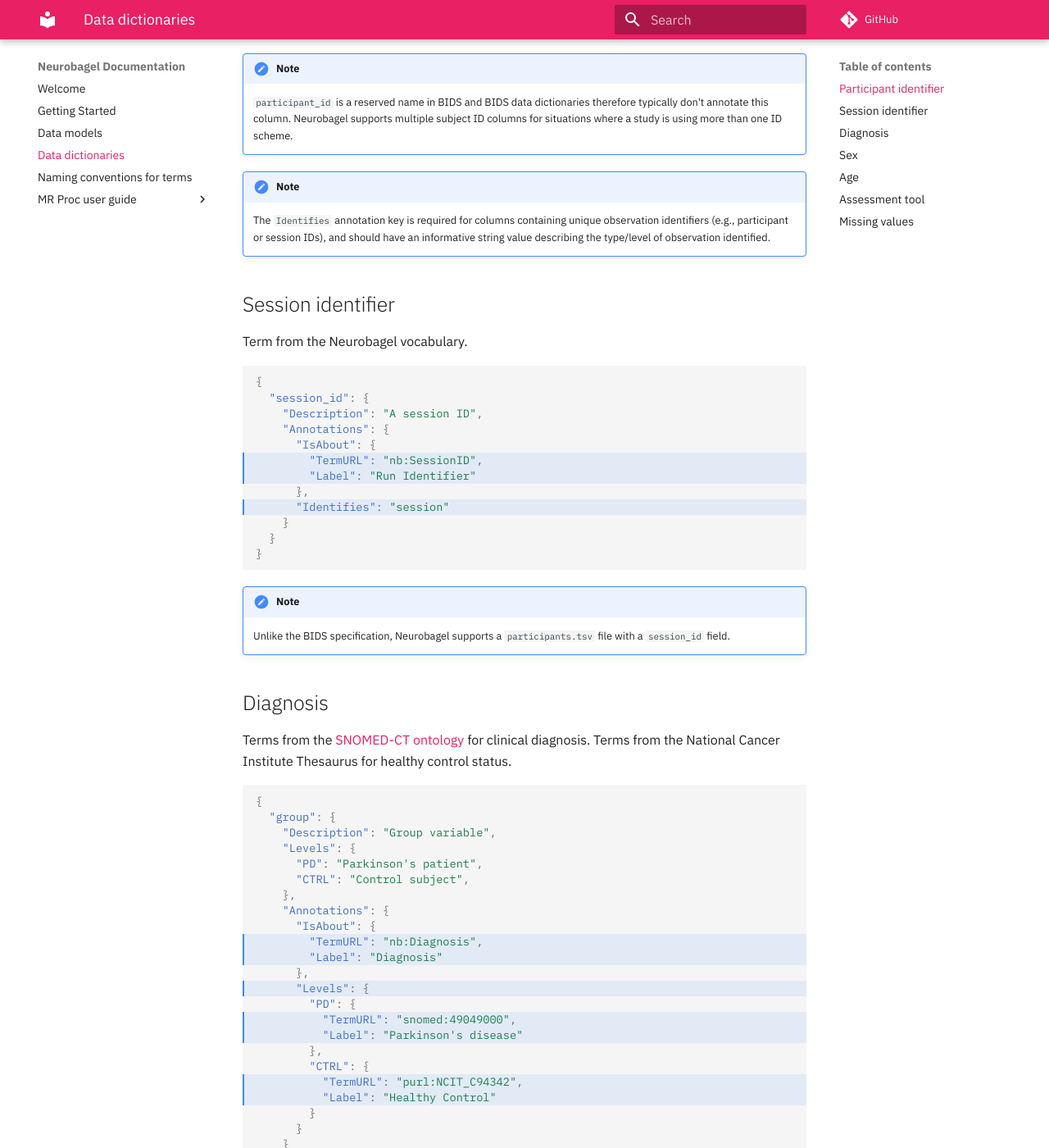
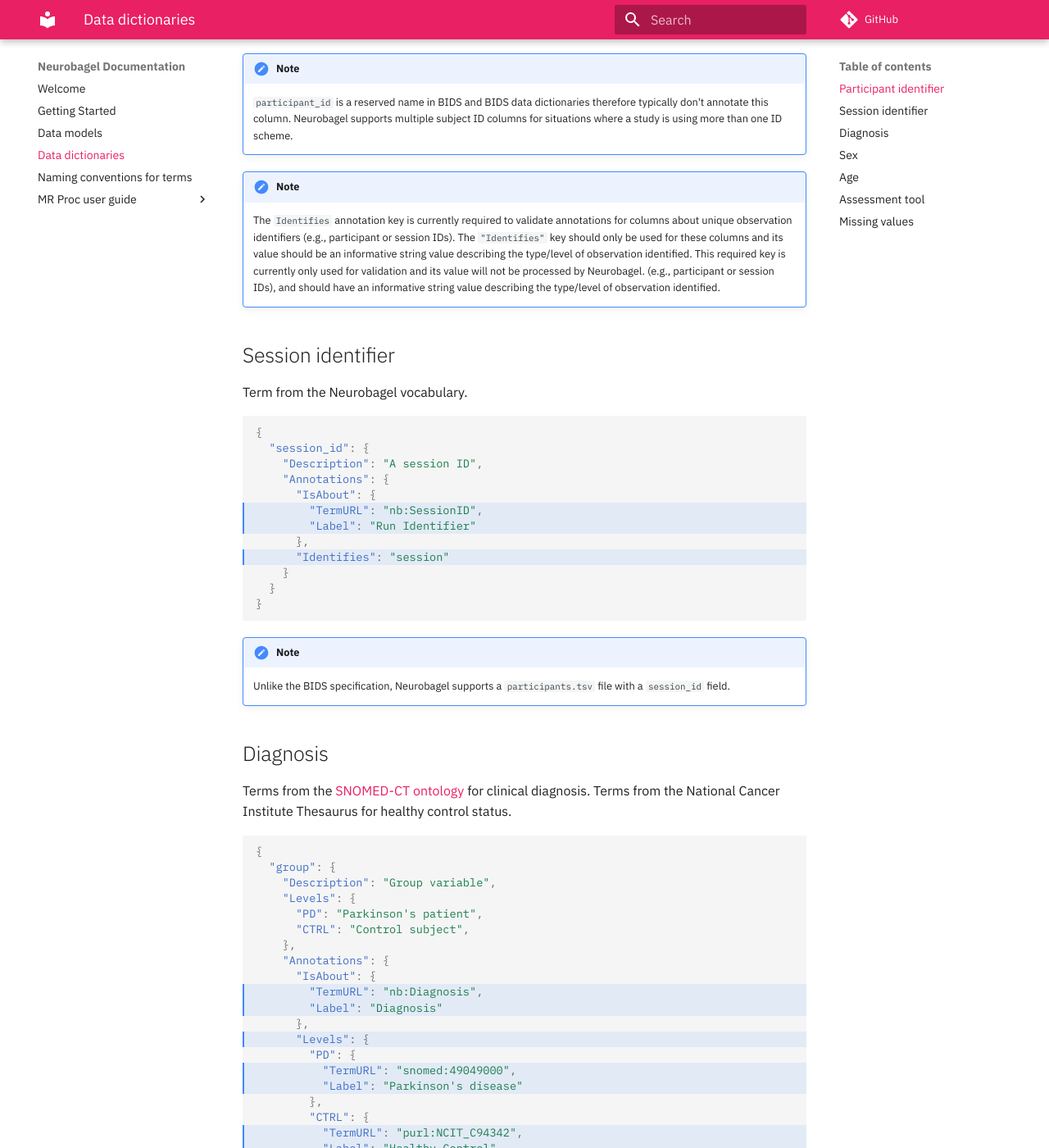
Before and after one commit to neurobagel/documentation, an MkDocs documentation site: the page built from docs/dictionaries.md, in a window 1280 px wide and 1400 px high, scrolled down 1276 px. Shown: the whole window at 82% size. Built offline with MkDocs 1.6.1 and Material for MkDocs 9.7.7, drawn with Linux system fonts in a browser that asks for light colours; comment, search, counter and statistics services are not loaded; some of the changed text lies outside the part shown.

Commit message:
Apply suggestions from code review
Co-authored-by: Sebastian Urchs <surchs@users.noreply.github.com>

```diff
--- a/docs/dictionaries.md
+++ b/docs/dictionaries.md
@@ -57,7 +57,11 @@
     one ID scheme.
 
 !!! note
-    The `Identifies` annotation key is required for columns containing unique observation identifiers
+    The `Identifies` annotation key is currently required to validate annotations for columns about unique
+    observation identifiers  (e.g., participant or session IDs). The `"Identifies"` key should only be used for these
+    columns and its value should be an informative string value describing the type/level of observation
+    identified. This required key is currently only used for validation and its value will not be processed by
+    Neurobagel.
     (e.g., participant or session IDs), and should have an informative string value
     describing the type/level of observation identified.
 
@@ -124,7 +128,7 @@
 !!! note
     Columns with categorical values (e.g., study groups, diagnoses, sex)
     require a `Levels` key in their Neurobagel annotation.
-    This constraint is in line with recommendations of the BIDS specification.
+    The Neurobagel "Levels" key is modeled after the BIDS "Levels" key for human readable descriptions.
 
 ## Sex
 
```
Also changed, not shown: other parts of docs/dictionaries.md (+1 -1 lines).
